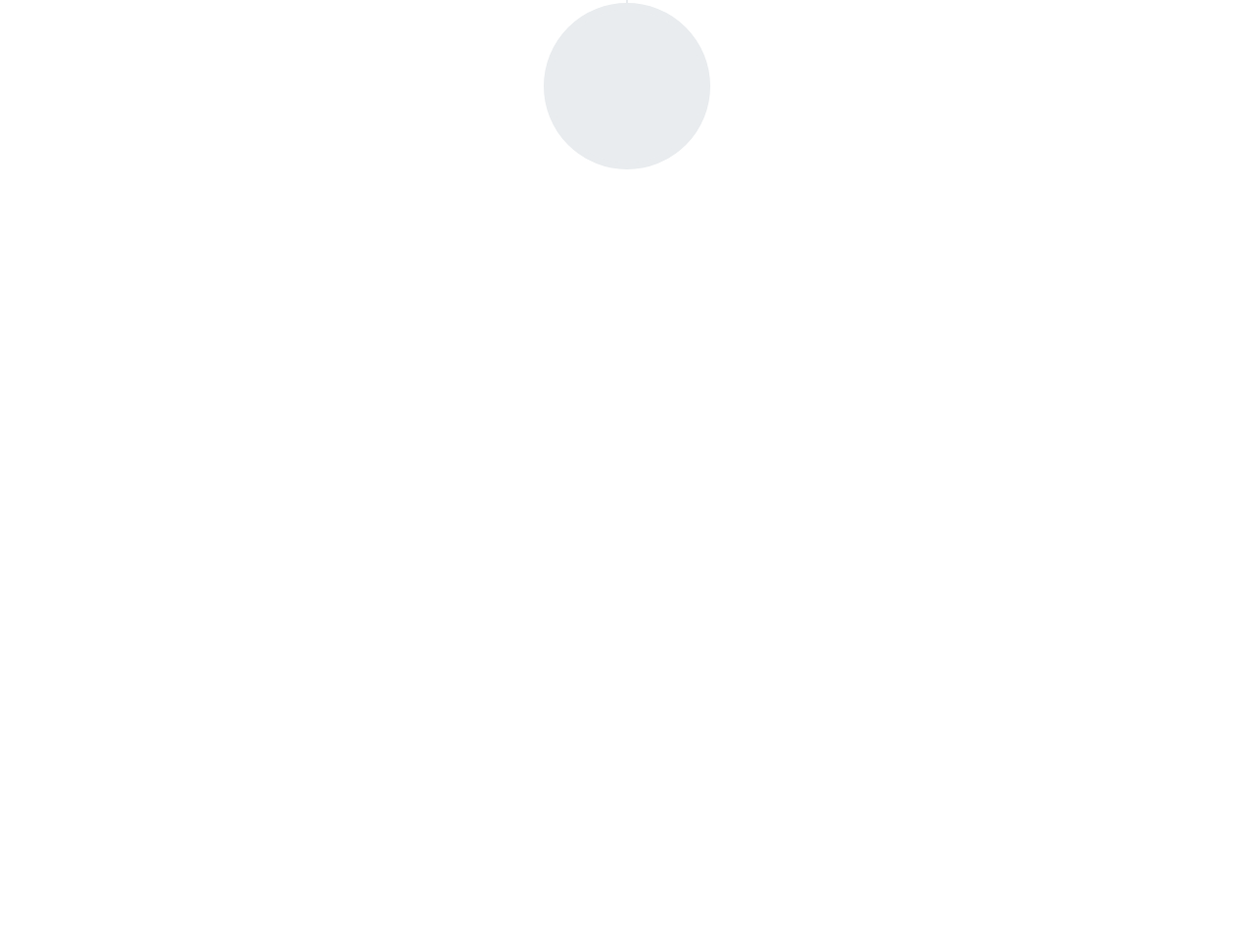
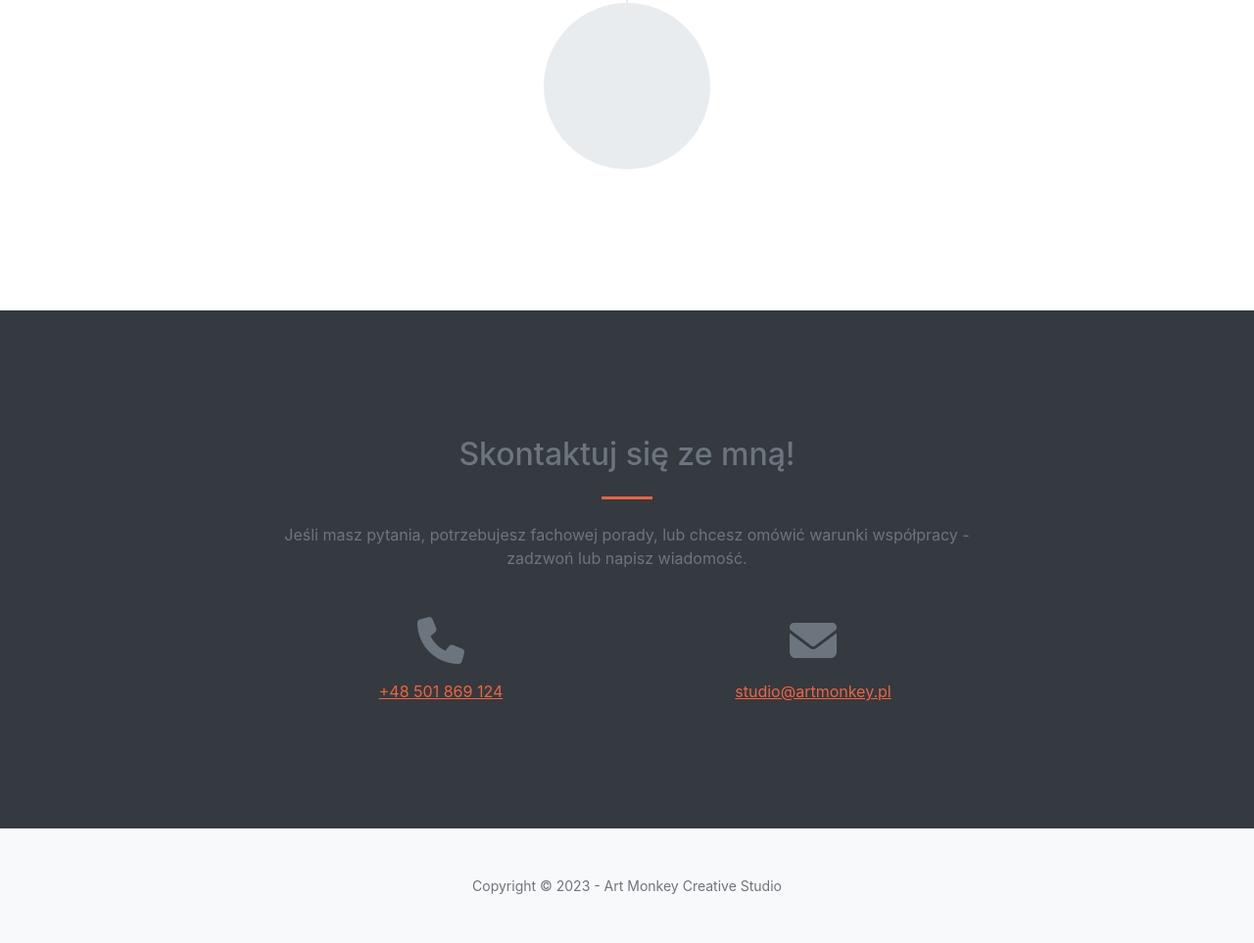
Before and after one commit to netsharpdev/art-monkey-development, a Gatsby site: page / in a window 1280 px wide. Shown: the part 4416-5379 px from the top of the page at 98% size. Before the commit the page ends 4733 px from the top, so only its background shows below. Built offline with nearby package versions, Linux system fonts and the light colour scheme; Gatsby itself is replaced by a stand-in of ours.

Commit message:
ContactMe and font awesome

```diff
--- a/package.json
+++ b/package.json
@@ -16,6 +16,9 @@
     "typecheck": "tsc --noEmit"
   },
   "dependencies": {
+    "@fortawesome/fontawesome-svg-core": "^6.4.0",
+    "@fortawesome/free-solid-svg-icons": "^6.4.0",
+    "@fortawesome/react-fontawesome": "^0.2.0",
     "bootstrap": "^5.2.3",
     "gatsby": "^5.9.0",
     "gatsby-omni-font-loader": "^2.0.2",
--- /dev/null
+++ b/src/components/ContactMe.tsx
@@ -0,0 +1,44 @@
+import { faEnvelope, faPhone } from "@fortawesome/free-solid-svg-icons";
+import { FontAwesomeIcon } from "@fortawesome/react-fontawesome";
+import React from "react";
+import { Col, Container, Row } from "react-bootstrap";
+const ContactMe = () => {
+  return (
+    <section className="page-section bg-dark" id="contact">
+      <Container>
+        <Row className="justify-content-center">
+          <div className="col-lg-8 text-center">
+            <h2 className="mt-0 text-muted">Skontaktuj się ze mną!</h2>
+            <hr className="divider my-4" />
+            <p className="text-muted mb-5">
+              Jeśli masz pytania, potrzebujesz fachowej porady, lub chcesz
+              omówić warunki współpracy - zadzwoń lub napisz wiadomość.
+            </p>
+          </div>
+        </Row>
+        <Row className="justify-content-center">
+          <Col lg={4} className="ml-auto text-center">
+            <FontAwesomeIcon
+              icon={faPhone}
+              className="fa-3x mb-3 text-muted"
+            ></FontAwesomeIcon>
+            <a className="d-block" href="tel:+48 501 869 124">
+              +48 501 869 124
+            </a>
+          </Col>
+          <Col lg={4} className="mr-auto text-center">
+            <FontAwesomeIcon
+              icon={faEnvelope}
+              className="fa-3x mb-3 text-muted"
+            ></FontAwesomeIcon>
+            <a className="d-block" href="mailto:studio@artmonkey.pl">
+              studio@artmonkey.pl
+            </a>
+          </Col>
+        </Row>
+      </Container>
+    </section>
+  );
+};
+
+export default ContactMe;
--- a/src/components/Services.tsx
+++ b/src/components/Services.tsx
@@ -144,7 +144,7 @@ const Services = () => {
                     <p className="text-muted mb-0">
                       Po akceptacji wizualizacji sporządzam projekt wykonawczy,
                       który zawiera:
-                      <ul className="text-muted text-left">
+                      <ul className="text-muted text-start">
                         <li>Rzut mieszkania.</li>
                         <li>Rzut sufitów.</li>
                         <li>Rzut z oznaczeniem malowania ścian.</li>
--- a/src/pages/index.tsx
+++ b/src/pages/index.tsx
@@ -5,13 +5,28 @@ import Hero from "../components/Hero";
 import "../styles/artmonkey.scss";
 import About from "../components/About";
 import Services from "../components/Services";
+import ContactMe from "../components/ContactMe";
+import { Container } from "react-bootstrap";
 const IndexPage: React.FC<PageProps> = () => {
+  const date = new Date();
+  const copyrightText =
+    "Copyright &copy; " + date.getFullYear() + " - Art Monkey Creative Studio";
   return (
     <>
       <Header></Header>
       <Hero></Hero>
       <About></About>
       <Services></Services>
+      <ContactMe></ContactMe>
+      <footer className="bg-light py-5">
+        <Container>
+          <div
+            className="small text-center text-muted"
+            id="copyRightText"
+            dangerouslySetInnerHTML={{ __html: copyrightText }}
+          ></div>
+        </Container>
+      </footer>
     </>
   );
 };
--- a/src/styles/main.scss
+++ b/src/styles/main.scss
@@ -216,3 +216,13 @@
     padding: 0 100px 20px 20px;
   }
 }
+
+.bg-dark {
+  background-color: #343a40 !important;
+}
+
+a.bg-dark:hover, a.bg-dark:focus,
+button.bg-dark:hover,
+button.bg-dark:focus {
+  background-color: #1d2124 !important;
+}
```
Also changed, not shown: src/components/Portfolio/Portfolio.tsx (added, +7 -0 lines), src/components/Portfolio/PortfolioModal.tsx (added, +7 -0 lines), 1 other file.
